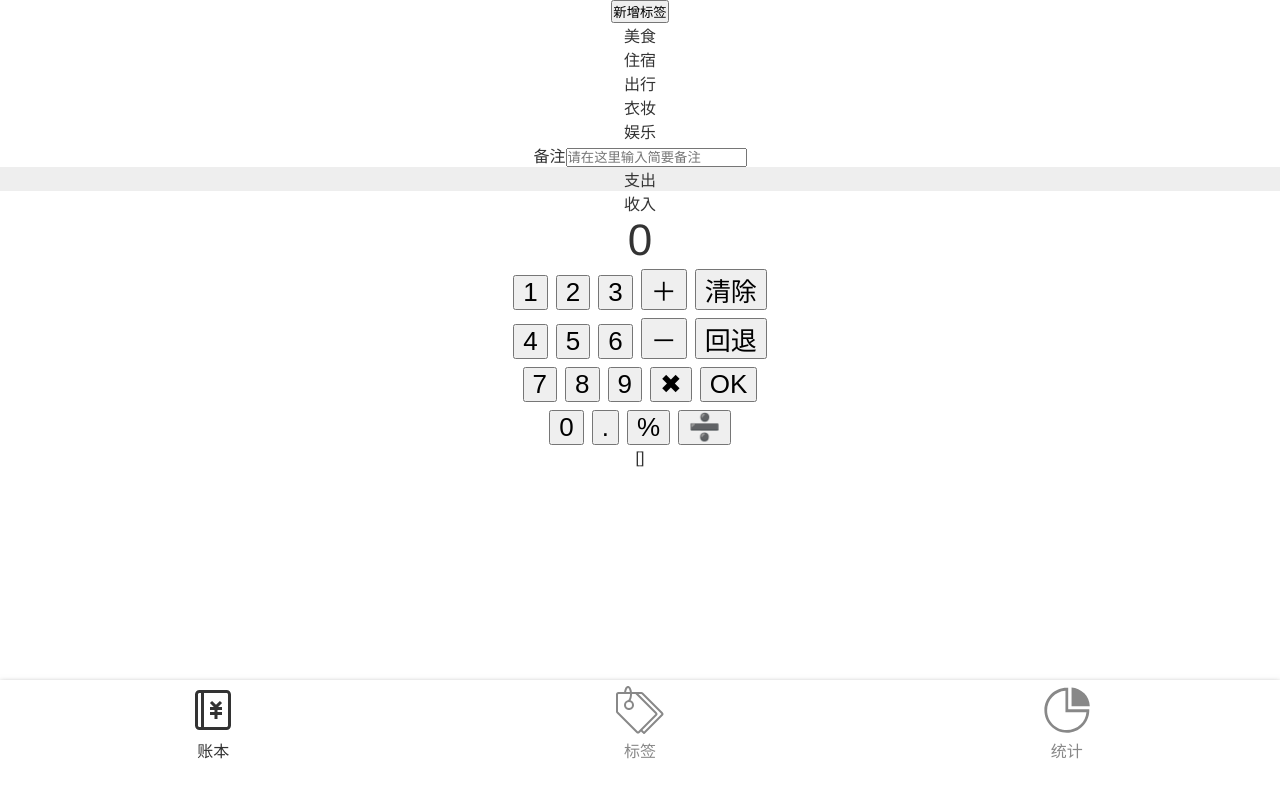
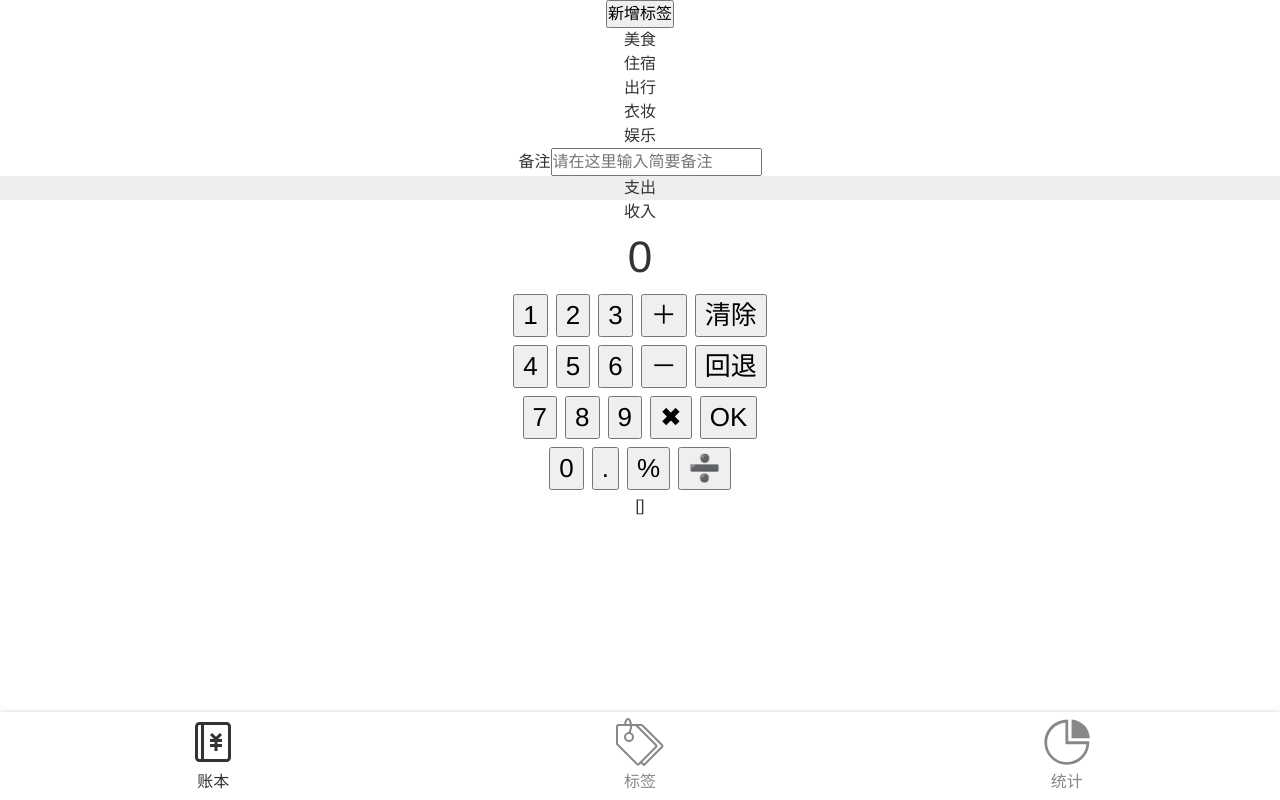
Before and after one commit to JianLiu93/neko-money-0.1, a Vue app: page /#/money in a window 1280 px wide. Built offline with nearby package versions, Linux system fonts and the light colour scheme.

Commit message:
reset.css fix small storage bug statistics 1.0

```diff
--- a/src/App.vue
+++ b/src/App.vue
@@ -9,24 +9,17 @@
 </template>
 
 <style lang="scss">
-* {
-  margin: 0;
-  padding: 0;
-  box-sizing: border-box;
-}
-a {
-  color: inherit;
-  text-decoration: none;
-}
+@import "~@/assets/style/reset.css";
+
 #app {
   font-family: Avenir, Helvetica, Arial, sans-serif;
   -webkit-font-smoothing: antialiased;
   -moz-osx-font-smoothing: grayscale;
   text-align: center;
   color: #333;
+  line-height: 1.5;
 }
 .wrapper {
-  height: 96vh;
   display: flex;
   flex-direction: column;
   overflow: auto;
--- a/src/assets/style/reset.css
+++ b/src/assets/style/reset.css
@@ -17,5 +17,9 @@ button, input {
 }
 
 h1, h2, h3, h4, h5, h6 {
-  font-weight: none;
+  font-weight: normal;
 }
+
+input:focus{
+  outline: none;
+}
--- a/src/models/createId.ts
+++ b/src/models/createId.ts
@@ -2,6 +2,7 @@ let id: number = parseInt(window.localStorage.getItem('_idStart') || '5');
 
 function createId(): number {
 	id++;
+	window.localStorage.setItem('_idStart', id.toString());
 	return id;
 }
 
--- a/src/views/EditLabel.vue
+++ b/src/views/EditLabel.vue
@@ -1,5 +1,5 @@
 <template>
-	<wrapper>
+	<wrapper :style="{height:h+'px'}">
 		<div class="top-bar">
 			<Icon name="left-tangle" @click="goBack"/>
 			<span>编辑标签</span>
@@ -8,7 +8,12 @@
 			<div class="label-name">{{tag.name}}</div>
 			<Notes class="input-tag" @update:value="onChangeTag"
 			field-name="标签名" placeholder="请输入标签名" />
-			<AddButton class="del-button" @click="remove">删除标签</AddButton>
+			<div>
+				<AddButton class="add-button" @click="add">更新标签</AddButton>
+			</div>
+			<div>
+				<AddButton class="del-button" @click="remove">删除标签</AddButton>
+			</div>
 		</div>
 	</wrapper>
 </template>
@@ -22,6 +27,11 @@
 		components: { Notes },
 	})
 	export default class EditLabel extends Vue {
+
+		h = document.documentElement.clientHeight;
+
+		inputTag: Tag = {id:'', name:''};
+
 		get tag(): Tag | null {
 			return this.$store.state.currentTag;
 		}
@@ -37,8 +47,11 @@
 			}
 		}
 		onChangeTag(tagName: string): void {
+				this.inputTag.name = tagName;
+		}
+		add(): void {
 			if(this.tag) {
-			this.$store.commit('updateTags', {id: this.tag.id, name: tagName});
+			this.$store.commit('updateTags', {id: this.tag.id, name: this.inputTag.name});
 			}
 		}
 		remove(): void {
@@ -82,7 +95,7 @@
 			font-size: 20px;
 			vertical-align: middle;
 			}
-		.del-button {
+		.del-button, .add-button {
 		margin-top: 30px;
 		background: #656565;
 		color: #eee;
--- a/src/views/Labels.vue
+++ b/src/views/Labels.vue
@@ -1,5 +1,5 @@
 <template>
-	<wrapper>
+	<wrapper :style="{height:h+'px'}">
 		<ul class="tags">
 			<li v-for="tag in tags" :key="tag.id">
 				<router-link :to="`./labels/edit/${tag.id}`" class="tag">
@@ -20,6 +20,9 @@
 
 	@Component
 	export default class Labels extends Vue {
+
+		h = document.documentElement.clientHeight;
+
 		get tags(): Tag[] | null {
 			return this.$store.state.tagList;
 		}
--- a/src/views/Money.vue
+++ b/src/views/Money.vue
@@ -1,8 +1,8 @@
 <template>
   <div>
-    <wrapper>
+    <wrapper :style="{height:h+'px'}">
 	<Tags :data-tags="tags" @update:tag="onUpdateTag" />
-	<Notes class="noteBar" @update:value="onUpdateNote"
+	<Notes class="note-bar" @update:value="onUpdateNote"
 	field-name="备注" placeholder="请在这里输入简要备注"/>
 	<Types type="-" @update:type="onUpdateType" />
 	<Calculator @update:sum="onUpdateSum" @submit="saveRecord"/>
@@ -19,11 +19,14 @@
 	import Types from '@/components/Types.vue'
 	import Calculator from '@/components/Calculator.vue'
 
+
 	@Component({
 		components: { Tags, Notes, Types, Calculator },
 	})
 	export default class Money extends Vue {
-		// tags = ['美食', '住宿', '出行', '衣妆', '娱乐'];
+
+		h = document.documentElement.clientHeight;
+
 		get tags(): Tag[] | null {
 			return this.$store.state.tagList;
 		}
--- a/src/views/Statistics.vue
+++ b/src/views/Statistics.vue
@@ -1,10 +1,11 @@
 <template>
-	<wrapper>
+	<wrapper :style="{height:h+'px'}">
 		<div class="top statistics">
 		<Types class-prefix="type" type="-" @update:type="updateType"/>
 		<Tabs class-prefix="interval" :data-source="intervalList" :value.sync="interval" />
 		</div>
 		<ul>
+			<li v-if="groupList.length === 0"><h3>没有数据</h3></li>
 			<li v-for="(group, index) in groupList" :key="index">
 				<h3 class="title" v-if="interval === 'day'">{{dayTitle(group.title)}}</h3>
 				<h3 class="title" v-if="interval === 'month'">{{monthTitle(group.title)}}</h3>
@@ -37,7 +38,6 @@
 	}
 
 	function groupResult(newList: RecordData[], interval: OpUnitType): result {
-		dayjs.locale('zh-cn');
 		const result: result = [{title: dayjs(newList[0].createdAt).format('YYYY-MM-DD'), items: [newList[0]]}];
 		for(let i=1; i<newList.length; i++) {
 			const current = newList[i];
@@ -58,6 +58,8 @@
 		components: { Types, Tabs },
 	})
 	export default class Statistics extends Vue {
+		h = document.documentElement.clientHeight;
+
 		type = '-';
 		interval= 'day' as OpUnitType;
 		intervalList = intervalList;
@@ -66,7 +68,6 @@
 			return this.$store.state.recordList;
 		}
 		get groupList(): result {
-			dayjs.locale('zh-cn');
 			const {recordList} = this;
 			if(recordList.length === 0) {return [];}
 			const copyRecord = clone(recordList);
```
